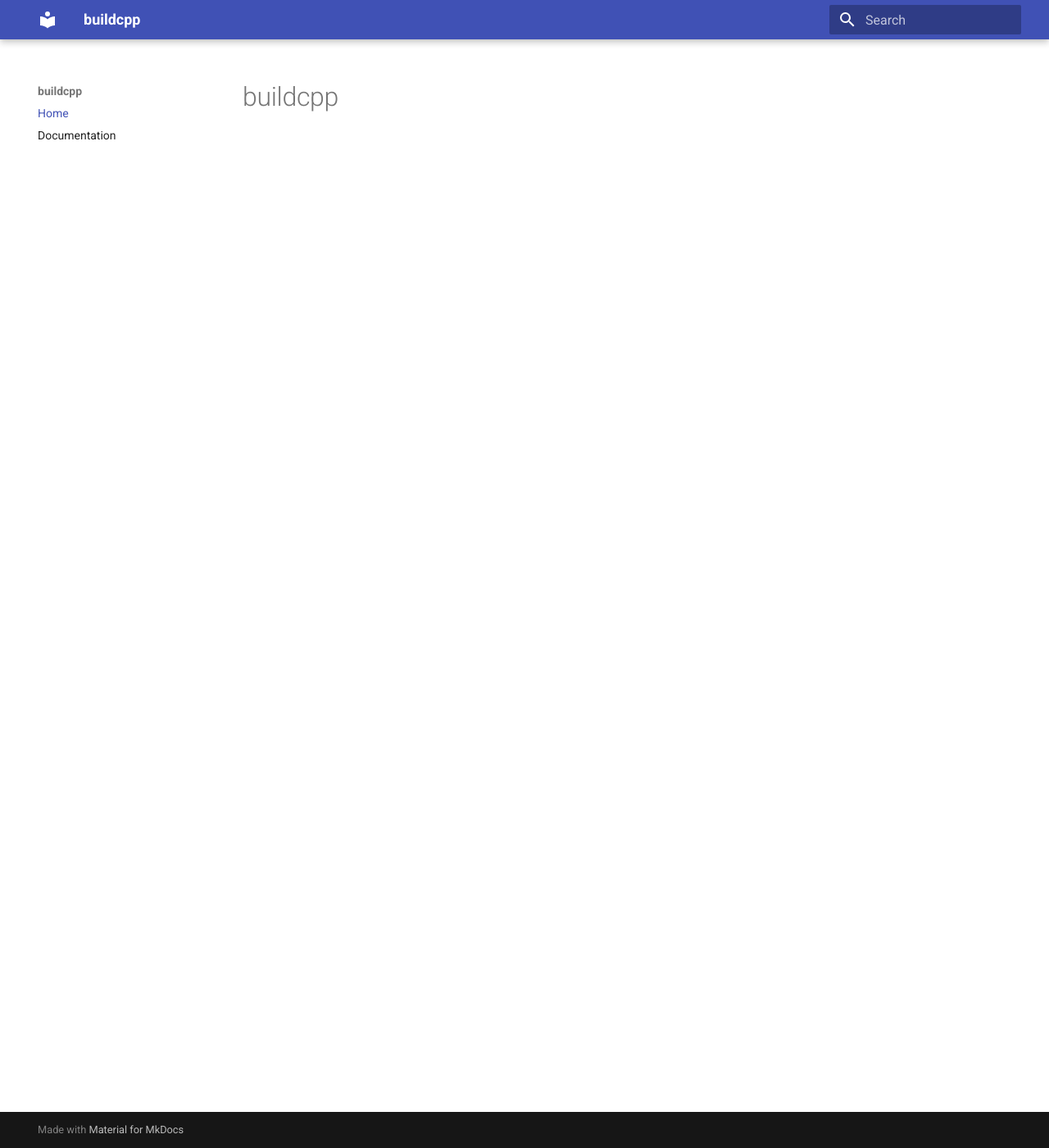
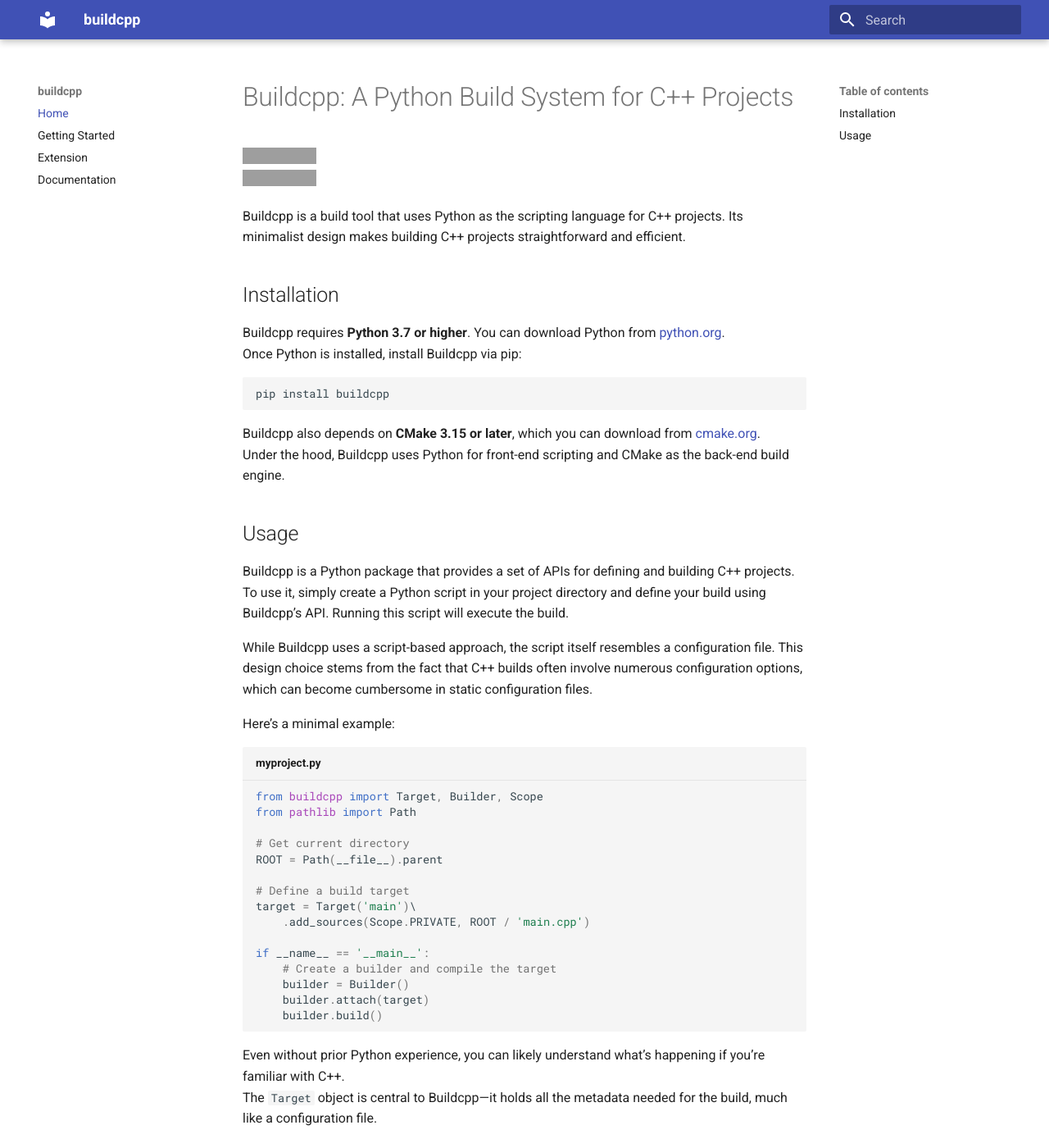
Before and after one commit to Anglebase/buildcpp, an MkDocs documentation site: the page built from docs/index.md, in a window 1280 px wide and 1400 px high. Shown: the whole window at 82% size. Built offline with MkDocs 1.6.1 and Material for MkDocs 9.7.7, drawn with Linux system fonts in a browser that asks for light colours; grey boxes are pictures that could not be loaded.

Commit message:
完善文档

````diff
--- a/docs/index.md
+++ b/docs/index.md
@@ -1 +1,48 @@
-# buildcpp
+# Buildcpp: A Python Build System for C++ Projects
+
+![MIT-LICENSE](https://img.shields.io/github/license/Anglebase/buildcpp)
+![PyPI](https://img.shields.io/pypi/v/buildcpp)
+
+Buildcpp is a build tool that uses Python as the scripting language for C++ projects. Its minimalist design makes building C++ projects straightforward and efficient.
+
+## Installation
+
+Buildcpp requires **Python 3.7 or higher**. You can download Python from [python.org](https://www.python.org/downloads/).
+Once Python is installed, install Buildcpp via pip:
+
+```shell
+pip install buildcpp
+```
+
+Buildcpp also depends on **CMake 3.15 or later**, which you can download from [cmake.org](https://cmake.org/download/).
+Under the hood, Buildcpp uses Python for front-end scripting and CMake as the back-end build engine.
+
+## Usage
+
+Buildcpp is a Python package that provides a set of APIs for defining and building C++ projects.
+To use it, simply create a Python script in your project directory and define your build using Buildcpp’s API. Running this script will execute the build.
+
+While Buildcpp uses a script-based approach, the script itself resembles a configuration file. This design choice stems from the fact that C++ builds often involve numerous configuration options, which can become cumbersome in static configuration files.
+
+Here’s a minimal example:
+
+```python title="myproject.py"
+from buildcpp import Target, Builder, Scope
+from pathlib import Path
+
+# Get current directory
+ROOT = Path(__file__).parent
+
+# Define a build target
+target = Target('main')\
+    .add_sources(Scope.PRIVATE, ROOT / 'main.cpp')
+
+if __name__ == '__main__':
+    # Create a builder and compile the target
+    builder = Builder()
+    builder.attach(target)
+    builder.build()
+```
+
+Even without prior Python experience, you can likely understand what’s happening if you’re familiar with C++.
+The `Target` object is central to Buildcpp—it holds all the metadata needed for the build, much like a configuration file.
--- a/mkdocs.yml
+++ b/mkdocs.yml
@@ -2,6 +2,17 @@
 theme:
   name: material
 
+markdown_extensions:
+  - pymdownx.highlight:
+      anchor_linenums: true
+      line_spans: __span
+      pygments_lang_class: true
+  - pymdownx.inlinehilite
+  - pymdownx.snippets
+  - pymdownx.superfences
+
 nav:
   - Home: index.md
+  - Getting Started: quick.md
+  - Extension: ext.md
   - Documentation: buildcpp/index.html
````
Also changed, not shown: README.md (+23 -41 lines), docs/ext.md (added, +25 -0 lines), docs/quick.md (added, +185 -0 lines).
